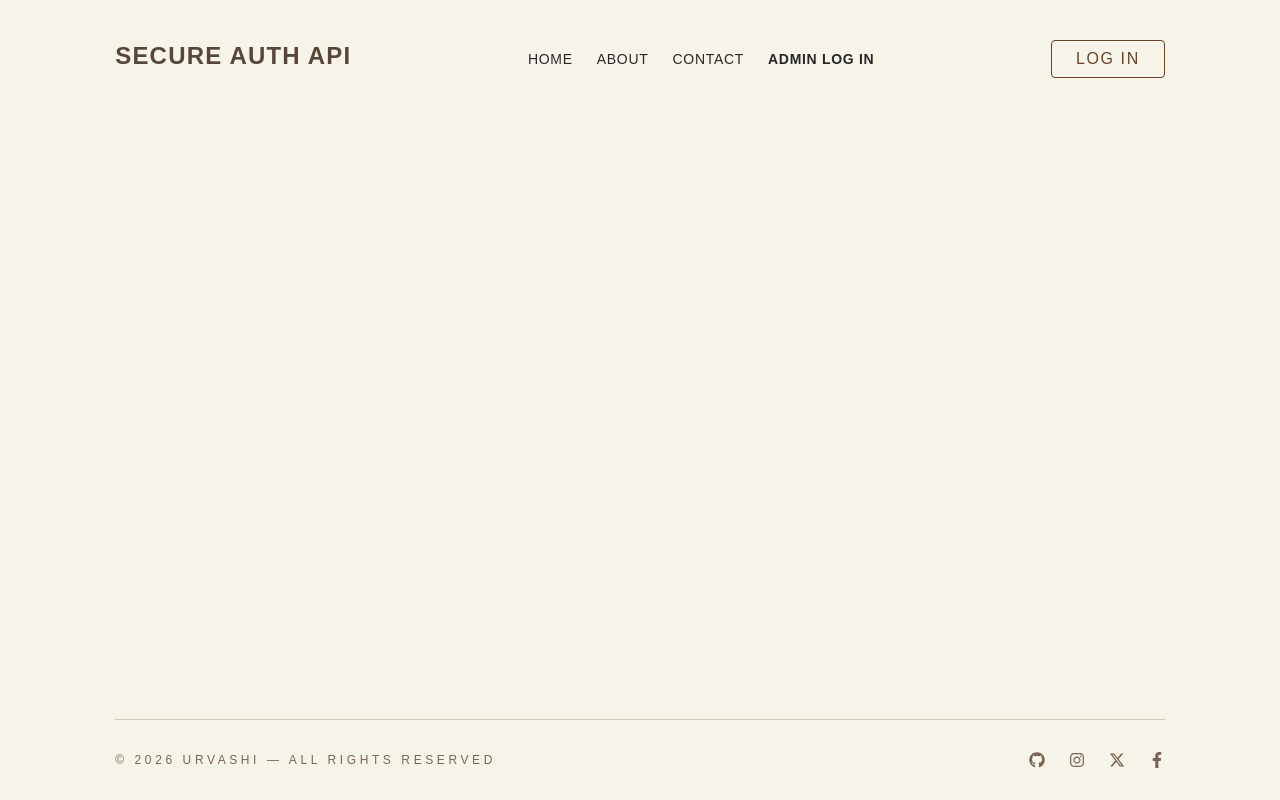
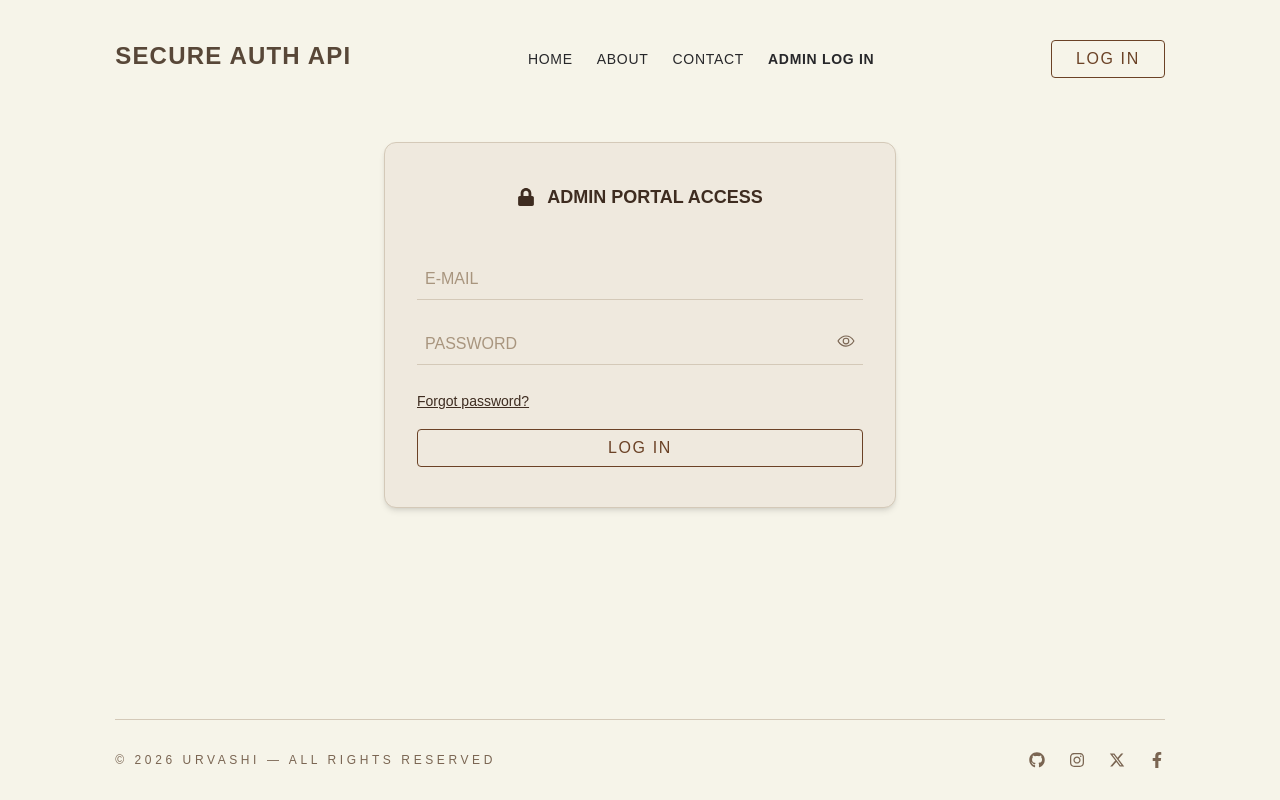
Before and after one commit to urvashidab/AuthSystemMERN, a React (Vite) app in the folder client/: page /adminlogin in a window 1280 px wide. Built offline with nearby package versions, Linux system fonts and the light colour scheme.

Commit message:
admin login portal added

```diff
--- a/client/src/App.jsx
+++ b/client/src/App.jsx
@@ -8,7 +8,7 @@ import Home from "./pages/Home";
 import Contact from "./pages/Contact";
 import Dashboard from "./pages/Dashboard";
 import Login from "./pages/Login";
-
+import AdminLogin from "./pages/AdminLogin";
 import ResetPassword from "./pages/ResetPassword";
 import About from "./pages/About";
 
@@ -23,7 +23,7 @@ const App = () => {
           <Route path="/contact" element={<Contact />} />
           <Route path="/about" element={<About />} />
           <Route path="/login" element={<Login />} />
-
+          <Route path="/adminlogin" element={<AdminLogin />} />
           <Route path="/resetpassword" element={<ResetPassword />} />
           <Route path="/dashboard" element={<Dashboard />} />
         </Routes>
--- a/client/src/components/Navbar.jsx
+++ b/client/src/components/Navbar.jsx
@@ -19,7 +19,7 @@ const Navbar = () => {
           contact
         </NavLink>
 
-        <NavLink className="nav-link font-extrabold  " to="/contact">
+        <NavLink className="nav-link font-extrabold  " to="/adminlogin">
           admin log in
         </NavLink>
       </nav>
--- /dev/null
+++ b/client/src/pages/AdminLogin.jsx
@@ -0,0 +1,71 @@
+import React, { useState } from "react";
+import { NavLink } from "react-router-dom";
+import { IoEyeOutline, IoEyeOffOutline } from "react-icons/io5";
+import { FaLock } from "react-icons/fa";
+
+const AdminLogin = () => {
+  const [hidePassword, setHidePassword] = useState(true);
+
+  const toggleHidePassword = () => {
+    setHidePassword((prev) => !prev);
+  };
+
+  return (
+    <>
+      <div className="py-6 w-full">
+        <div className="bg-cardBg border border-border rounded-xl px-8 py-10 flex flex-col gap-6 max-w-lg mx-auto   shadow-md">
+          {/* title */}
+
+          <h2 className=" flex gap-3 justify-center items-center font-bold text-lg uppercase">
+            <FaLock />
+            admin portal access
+          </h2>
+
+          {/* form */}
+          <form id="loginForm" className="flex flex-col gap-4  mt-6">
+            {/* email */}
+            <input
+              type="email"
+              required
+              placeholder="E-MAIL"
+              className="form-input "
+            ></input>
+            {/* password */}
+            <div className="relative">
+              <input
+                type={hidePassword ? "password" : "text"}
+                required
+                placeholder="PASSWORD"
+                className="w-full form-input"
+              />
+
+              <button
+                type="button"
+                onClick={toggleHidePassword}
+                className="absolute right-2 top-2 cursor-pointer text-lg text-mutedText hover:text-accentHover "
+              >
+                {hidePassword ? <IoEyeOutline /> : <IoEyeOffOutline />}
+              </button>
+            </div>
+
+            <NavLink to="/resetpassword">
+              <span className="text-sm text-bodyText  font-extralight underline">
+                Forgot password?
+              </span>
+            </NavLink>
+
+            {/* login button */}
+
+            <button type="submit" className="flex-1 btn px-6 py-1.5 rounded">
+              LOG IN
+            </button>
+          </form>
+
+          {/* right side ends */}
+        </div>
+      </div>
+    </>
+  );
+};
+
+export default AdminLogin;
```
